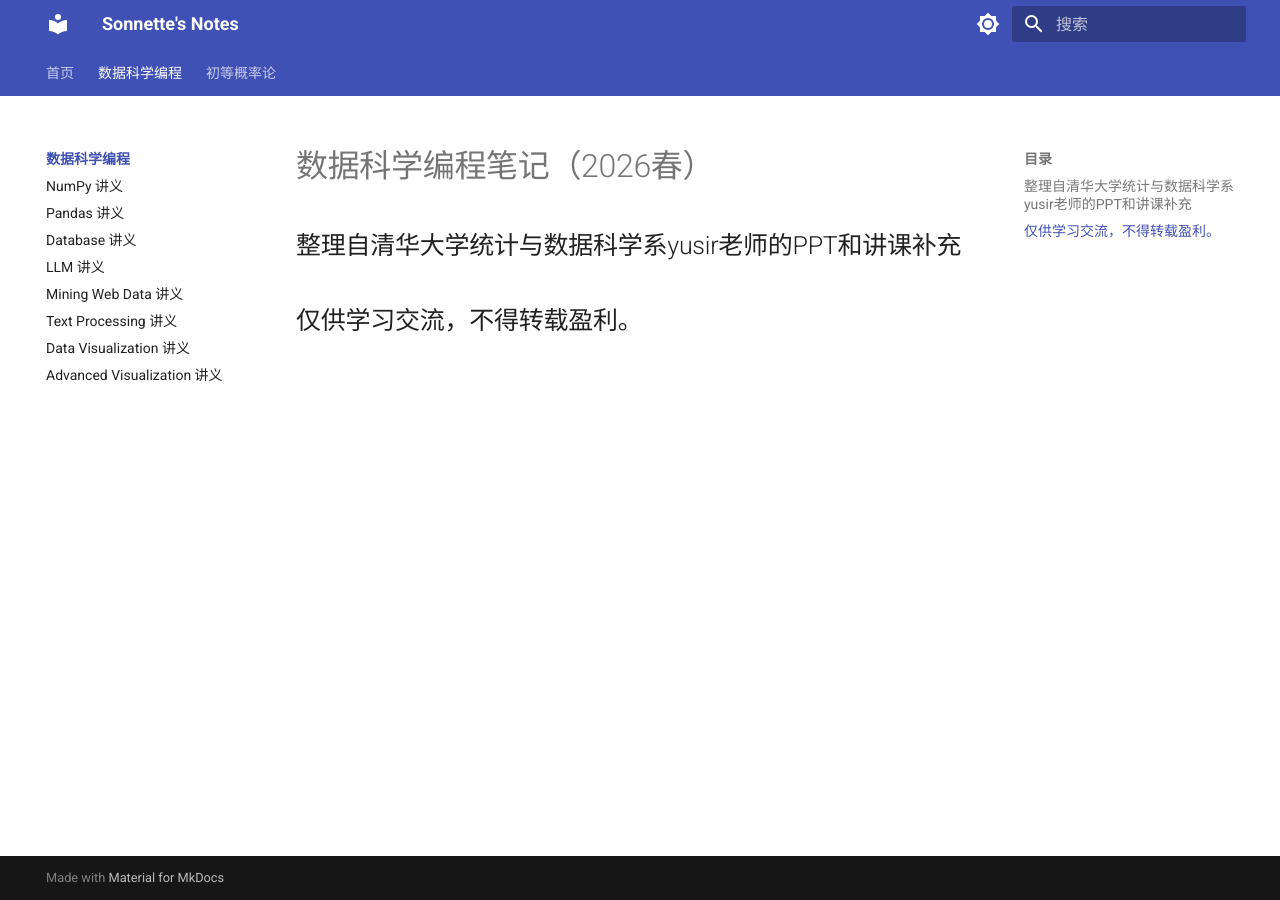
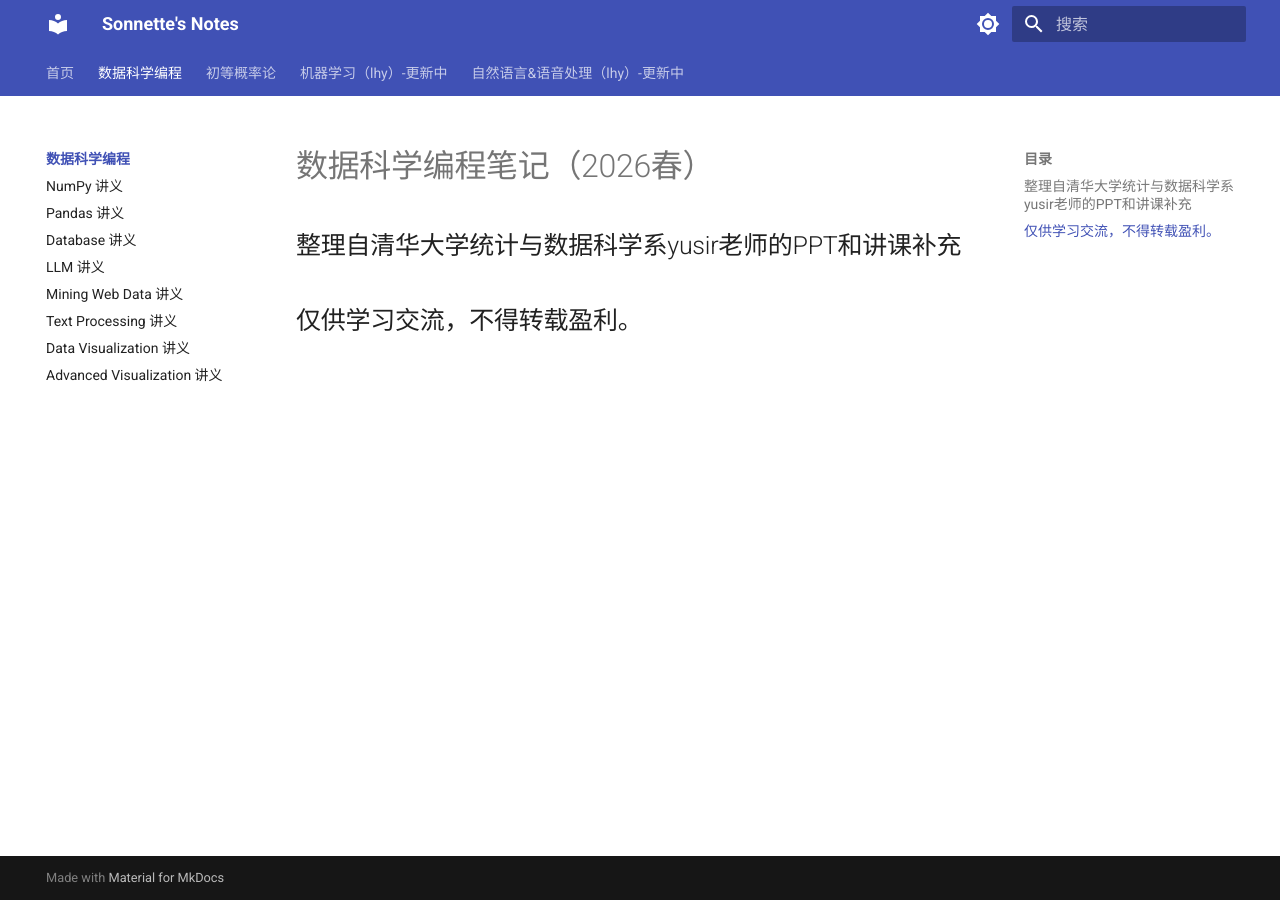
Before and after one commit to Sonnette51/stat_notes_sonnette, an MkDocs documentation site: the page built from docs/数据科学编程/index.md, in a window 1280 px wide. Built offline with MkDocs 1.6.1 and Material for MkDocs 9.7.7, drawn with Linux system fonts in a browser that asks for light colours; some of the changed lines change nothing that is shown.

Commit message:
Update mkdocs.yml

```diff
--- a/mkdocs.yml
+++ b/mkdocs.yml
@@ -96,3 +96,17 @@ nav:
     - 复习 模块5 生成函数与特征函数: "初等概率论/模块5 生成函数与特征函数.md"
     - 复习 模块6 收敛性、大数律与中心极限定理: "初等概率论/模块6 收敛性、大数律与中心极限定理.md"
     - 复习 模块7 多元正态分布: "初等概率论/模块7 多元正态分布.md"
+  - 机器学习（lhy）-更新中:
+    - 机器学习（lhy）-更新中/index.md
+    - P1 机器学习基本概念简介: 机器学习（lhy）-更新中/P1_机器学习基本概念简介.md
+    - P2 深度学习基本概念简介: 机器学习（lhy）-更新中/P2_深度学习基本概念简介.md
+    - P3 机器学习任务攻略: 机器学习（lhy）-更新中/P3_机器学习任务攻略.md
+    - P4 局部最小值与鞍点: 机器学习（lhy）-更新中/P4_类神经网络训练不起来怎么办_局部最小值与鞍点.md
+    - P5 Batch 与 Momentum: 机器学习（lhy）-更新中/P5_类神经网络训练不起来怎么办_Batch与Momentum.md
+    - P6 自适应学习率: 机器学习（lhy）-更新中/P6_类神经网络训练不起来怎么办_自适应学习率.md
+    - P7 分类与损失函数: 机器学习（lhy）-更新中/P7_类神经网络训练不起来怎么办_分类与损失函数.md
+  - 自然语言&语音处理（lhy）-更新中:
+    - 自然语言&语音处理（lhy）-更新中/index.md
+    - P01 课程总览: 自然语言&语音处理（lhy）-更新中/P01_课程总览.md
+    - P02 语音识别：任务定义与输入输出表示: 自然语言&语音处理（lhy）-更新中/P02_语音识别__任务定义与输入输出表示.md
+    - P03 语音识别：LAS 与 AttentionSeq2Seq: 自然语言&语音处理（lhy）-更新中/P03_语音识别二_LAS与AttentionSeq2Seq.md
```
